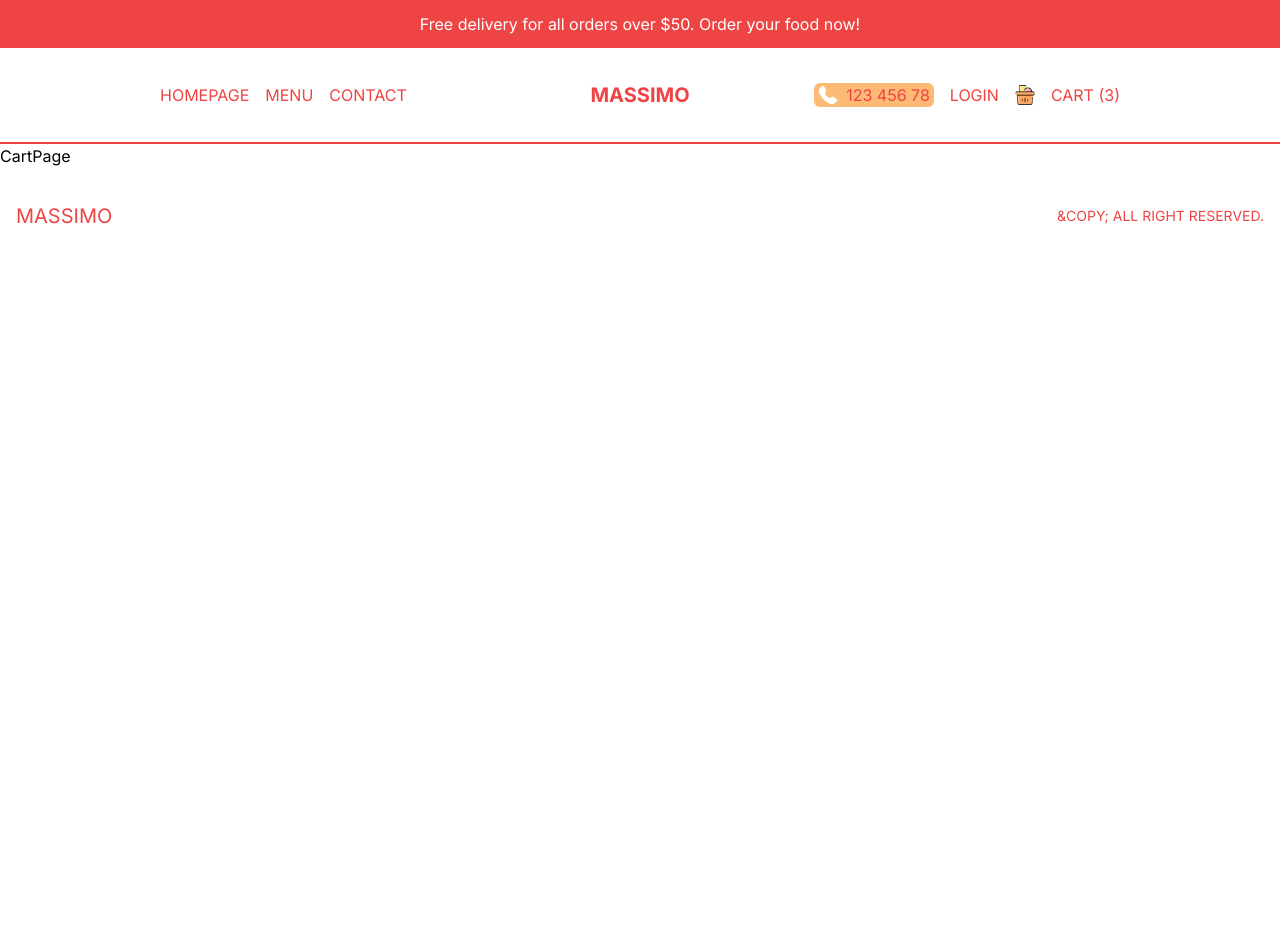
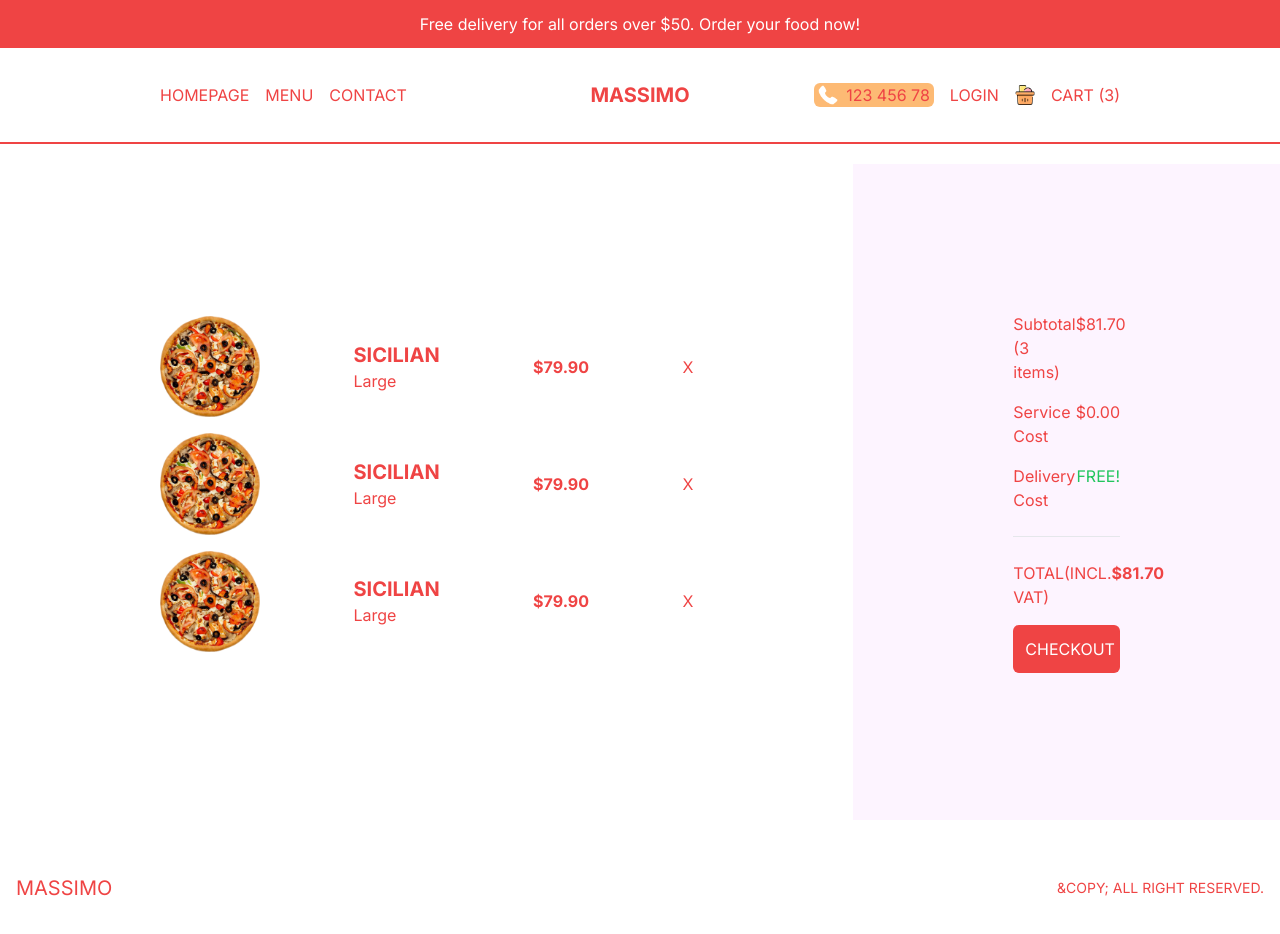
Before and after one commit to Mishrashubham10/next-food-delivery-app, a Next.js app: page /cart in a window 1280 px wide. Before the commit the page ends 800 px from the top, so only its background shows below. Built offline with nearby package versions, Linux system fonts and the light colour scheme.

Commit message:
creates login and other pages

```diff
--- a/src/app/cart/page.tsx
+++ b/src/app/cart/page.tsx
@@ -1,9 +1,66 @@
-import React from 'react'
+import Image from 'next/image';
 
 const CartPage = () => {
   return (
-    <div>CartPage</div>
-  )
-}
+    <div className="h-[calc(100vh-6rem)] md:h-[calc(100vh-9rem)] flex flex-col text-red-500 lg:flex-row my-5">
+      {/* PRODUCTS CONTAINER */}
+      <div className="h-1/2 p-4 flex flex-col justify-center overflow-scroll lg:h-full lg:w-2/3 2xl:w-1/2 lg:px-20 xl:px-40">
+        {/* SINGLE ITEM */}
+        <div className="flex items-center justify-between mb-4">
+          <Image src="/temporary/p1.png" alt="" width={100} height={100} />
+          <div className="">
+            <h1 className="uppercase text-xl font-bold">sicilian</h1>
+            <span>Large</span>
+          </div>
+          <h2 className="font-bold">$79.90</h2>
+          <span className="cursor-pointer">X</span>
+        </div>
+        {/* SINGLE ITEM */}
+        <div className="flex items-center justify-between mb-4">
+          <Image src="/temporary/p1.png" alt="" width={100} height={100} />
+          <div className="">
+            <h1 className="uppercase text-xl font-bold">sicilian</h1>
+            <span>Large</span>
+          </div>
+          <h2 className="font-bold">$79.90</h2>
+          <span className="cursor-pointer">X</span>
+        </div>
+        {/* SINGLE ITEM */}
+        <div className="flex items-center justify-between mb-4">
+          <Image src="/temporary/p1.png" alt="" width={100} height={100} />
+          <div className="">
+            <h1 className="uppercase text-xl font-bold">sicilian</h1>
+            <span>Large</span>
+          </div>
+          <h2 className="font-bold">$79.90</h2>
+          <span className="cursor-pointer">X</span>
+        </div>
+      </div>
+      {/* PAYMENT CONTAINER */}
+      <div className="h-1/2 p-4 bg-fuchsia-50 flex flex-col gap-4 justify-center lg:h-full lg:w-1/3 2xl:w-1/2 lg:px-20 xl:px-40 2xl:text-xl 2xl:gap-6">
+        <div className="flex justify-between">
+          <span className="">Subtotal (3 items)</span>
+          <span className="">$81.70</span>
+        </div>
+        <div className="flex justify-between">
+          <span className="">Service Cost</span>
+          <span className="">$0.00</span>
+        </div>
+        <div className="flex justify-between">
+          <span className="">Delivery Cost</span>
+          <span className="text-green-500">FREE!</span>
+        </div>
+        <hr className="my-2" />
+        <div className="flex justify-between">
+          <span className="">TOTAL(INCL. VAT)</span>
+          <span className="font-bold">$81.70</span>
+        </div>
+        <button className="bg-red-500 text-white p-3 rounded-md w-full self-end">
+          CHECKOUT
+        </button>
+      </div>
+    </div>
+  );
+};
 
-export default CartPage
+export default CartPage;
--- a/src/app/login/page.tsx
+++ b/src/app/login/page.tsx
@@ -1,8 +1,33 @@
-import React from 'react'
+import Image from 'next/image';
+import Link from 'next/link';
 
 const LoginPage = () => {
   return (
-    <div>LoginPage</div>
+    <div className='p-4 h-[calc(100vh-6rem)] md:h-[calc(100vh-9rem)] my-4 flex items-center justify-center'>
+      {/* BOX */}
+      <div className="h-full shadow-2xl rounded-md flex flex-col md:flex-row md:h-[80%] w-full lg:w-[60%] lg:h-[80%] 2xl:w-[50%]">
+        {/* IMAGE CONTAINER */}
+        <div className="relative h-1/3 w-full md:h-full md:w-1/2">
+          <Image src="/loginBg.png" alt="" fill className='object-cover' />
+        </div>
+        {/* FORM CONTAINER */}
+        <div className="p-10 flex flex-col gap-8 md:w-1/2">
+          <h1 className='font-bold text-xl xl:text-3xl'>Welcome</h1>
+          <p>Log into your account or create a new one using social buttons</p>
+          <button className="flex gap-4 p-4 ring-1 ring-orange-100 rounded">
+            <Image src="/google.png" alt="" width={20} height={20} className='object-contain' />
+            <span>Sign in with Google</span>
+          </button>
+          <button className="flex gap-4 p-4 ring-1 ring-blue-100 rounded">
+            <Image src="/facebook.png" alt="" width={20} height={20} className='object-contain' />
+            <span>Sign in with Facebook</span>
+          </button>
+          <p className='text-sm'>Have a problem <Link className='underline' href="/">
+            Contact us</Link>
+          </p>
+        </div>
+      </div>
+    </div>
   )
 }
 
```
